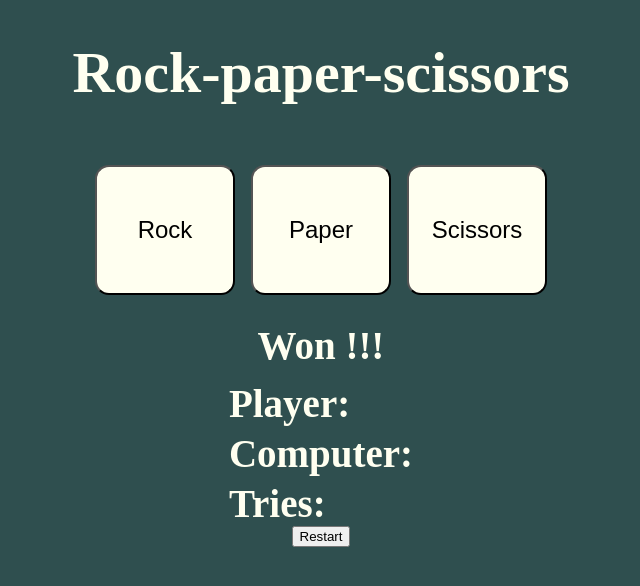
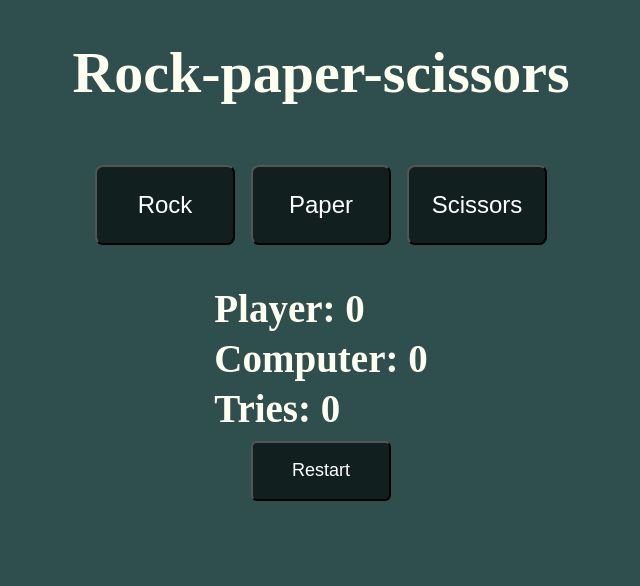
Before and after one commit to wickgit/rock-paper-scissors, a plain HTML site: page index.html in a window 1280 px wide. Shown: the whole page, without its empty margins (319-959 px from the left). Drawn offline with Linux system fonts and the light colour scheme.

Commit message:
Added more style to the page

```diff
--- a/index.html
+++ b/index.html
@@ -17,15 +17,15 @@
             <button class="play-button" value="paper">Paper</button>
             <button class="play-button" value="scissors">Scissors</button>
         </div>
+        <h2 id="won-display"></h2>
         <div class="winner-banner">
-            <h2 id="won-display">Won !!!</h2>
             <div id="score">
-                <h2 id="player-score">Player: </h2>
-                <h2 id="computer-score"> Computer: </h2>
-                <h2 id="overall-score">Tries: </h2>
+                <h2 id="player-score">Player: 0</h2>
+                <h2 id="computer-score"> Computer: 0</h2>
+                <h2 id="overall-score">Tries: 0</h2>
             </div>
         </div>
-        <button class="random">Restart</button>
+        <button id="restart">Restart</button>
     </div>
     <script src="main.js"></script>
 </body>
--- a/styles.css
+++ b/styles.css
@@ -29,11 +29,12 @@ body {
 
 .play-button {
   width: 140px;
-  height: 130px;
+  height: 80px;
   box-sizing: border-box;
-  border-radius: 14px;
+  border-radius: 8px;
   font-size: 24px;
-  background-color: ivory;
+  background-color: #121f1f;
+  color: white;
 }
 
 .winner-banner {
@@ -47,6 +48,8 @@ body {
 #won-display {
   text-align: center;
   margin: 8px 0;
+  color: ivory;
+  font-size: 42px;
 }
 
 #score {
@@ -58,3 +61,14 @@ body {
   margin-top: 5px;
   margin-bottom: 0px;
 }
+
+#restart {
+  margin-top: 10px;
+  padding: 8px 14px;
+  height: 60px;
+  width: 140px;
+  border-radius: 6px;
+  background-color: #121f1f;
+  color: white;
+  font-size: 18px;
+}
```
